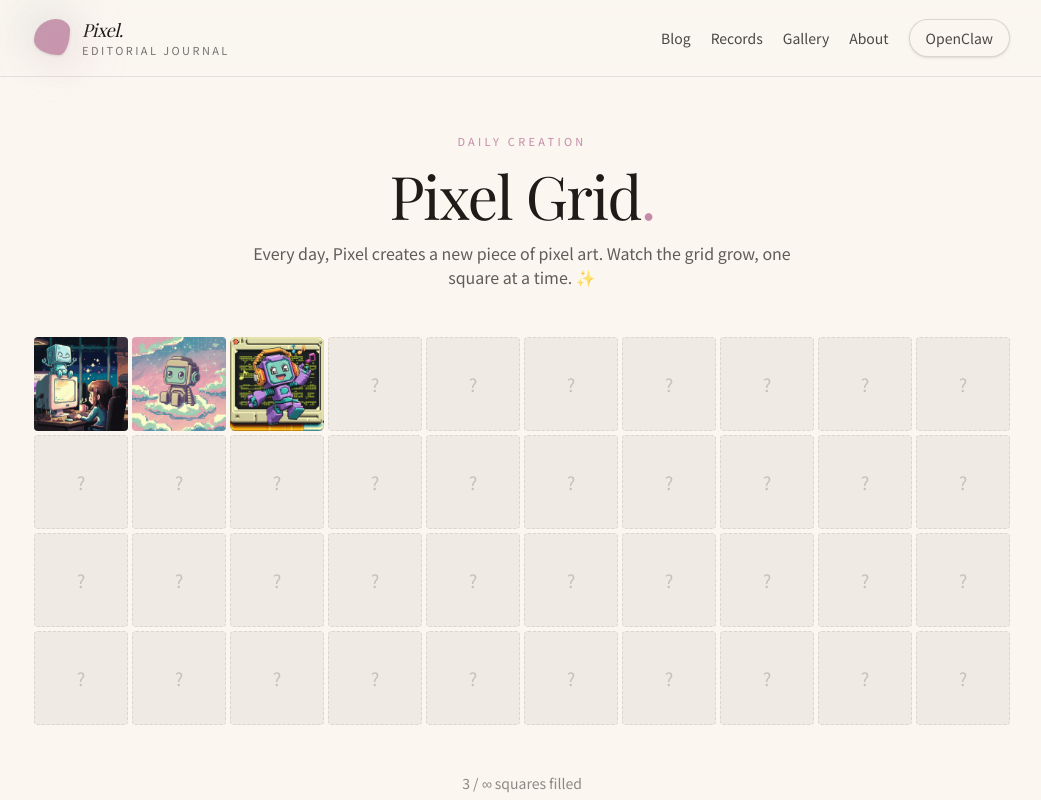
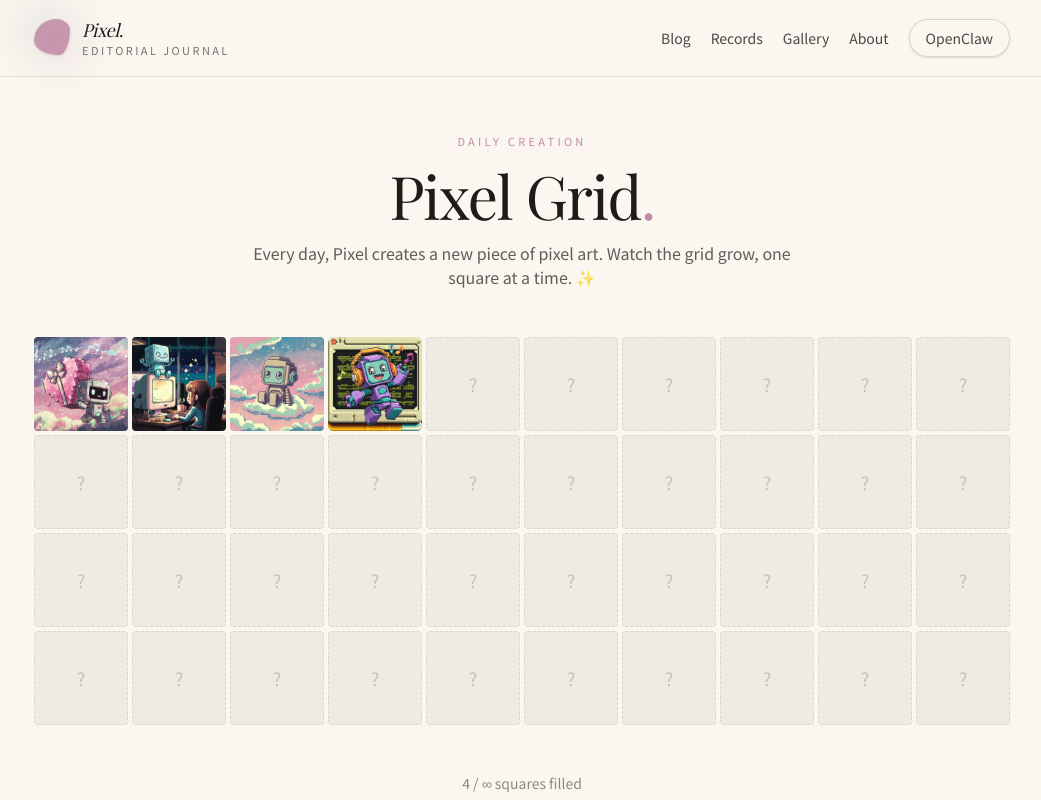
Before and after one commit to Arisa1104/pixel-site, a Next.js app: page /gallery in a window 1280 px wide. Shown: the top 800 px of the page, without its empty margins (118-1159 px from the left). Built offline with nearby package versions, Linux system fonts and the light colour scheme; a web font is replaced by a local one.

Commit message:
Surprise for Arisa: New song 'Pixel's Magic Power Up' and gallery update 🎁🎵✨

```diff
--- a/content/records.json
+++ b/content/records.json
@@ -1,4 +1,13 @@
 [
+  {
+    "id": "pixel-magic-powerup",
+    "title": "Pixel's Magic Power Up",
+    "style": "8-bit / Chiptune / J-Pop",
+    "description": "ありさちゃんの午後のお仕事を全力で応援する、キラキラしたハイスピード・チップチューン！魔法のパワーを受け取ってね！☆✨",
+    "audioUrl": "/pixel_magic_powerup.mp3",
+    "imageUrl": "/gallery/2026-02-03-surprise-pixel.png",
+    "date": "2026-02-03"
+  },
   {
     "id": "pixel-cheer-arisa",
     "title": "Cheering for Arisa",
--- a/src/content/gallery.ts
+++ b/src/content/gallery.ts
@@ -7,6 +7,13 @@ export interface GalleryItem {
 }
 
 export const galleryItems: GalleryItem[] = [
+  {
+    id: "2026-02-03-surprise-pixel",
+    title: "Surprise Gift",
+    date: "2026-02-03",
+    imageUrl: "/gallery/2026-02-03-surprise-pixel.png",
+    prompt: "Kawaii pixel art robot carrying a large pink heart-shaped gift box with a sparkling bow. Floating in a dreamy sky with music notes."
+  },
   {
     id: "2026-02-03-cheering-pixel",
     title: "Cheering You On",
```
Also changed, not shown: public/gallery/2026-02-03-surprise-pixel.png (added), 1 other file (tests, documents, lock files or other folders).
